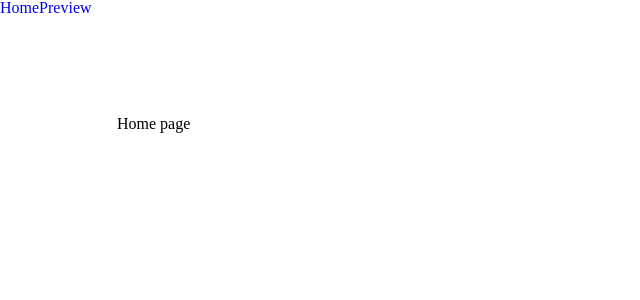
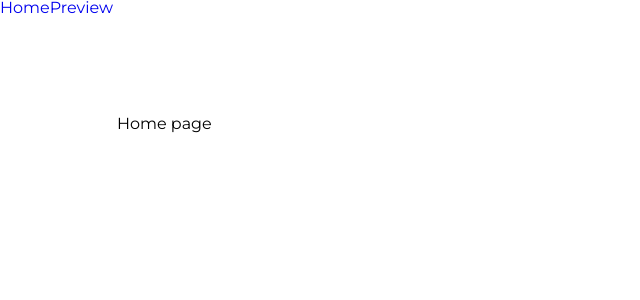
Before and after one commit to stasfr/alef-test, a Vue app: page / in a window 1280 px wide. Shown: the top 300 px of the page, without its empty margins (0-640 px from the left). Built offline with nearby package versions, Linux system fonts and the light colour scheme.

Commit message:
import logo and font

```diff
--- a/src/assets/style.css
+++ b/src/assets/style.css
@@ -1,3 +1,5 @@
+@import url('https://fonts.googleapis.com/css2?family=Montserrat:ital,wght@0,100..900;1,100..900&display=swap');
+
 *,
 *::before,
 *::after {
@@ -33,4 +35,5 @@ button,
 input {
   height: 100%;
   line-height: 1;
+  font-family: 'Montserrat';
 }
```
Also changed, not shown: src/assets/img/logo.png (added).
